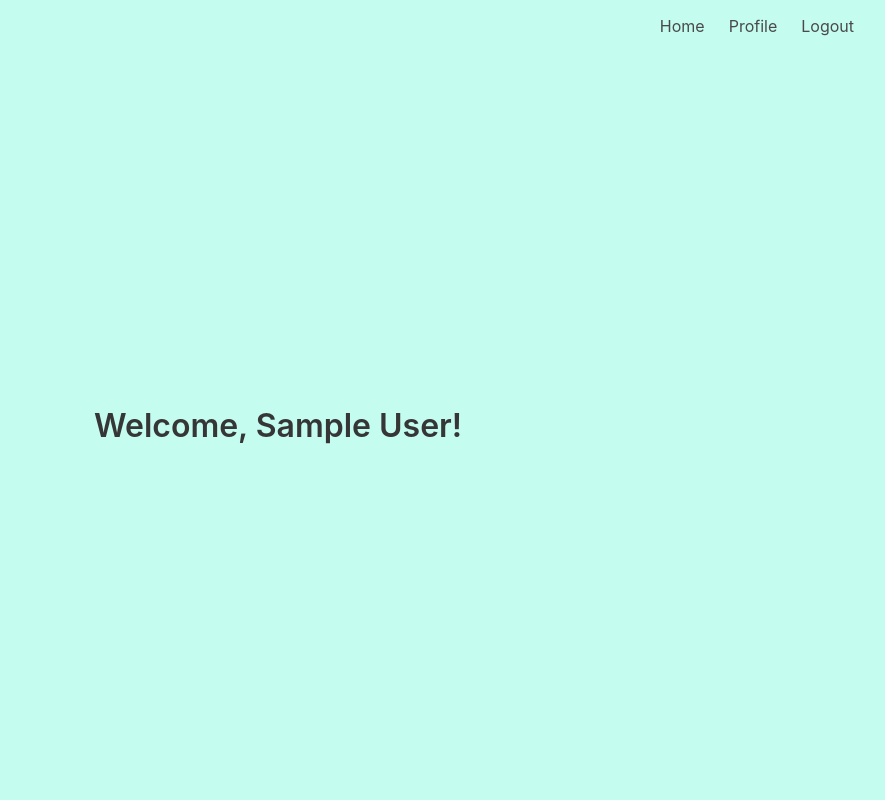
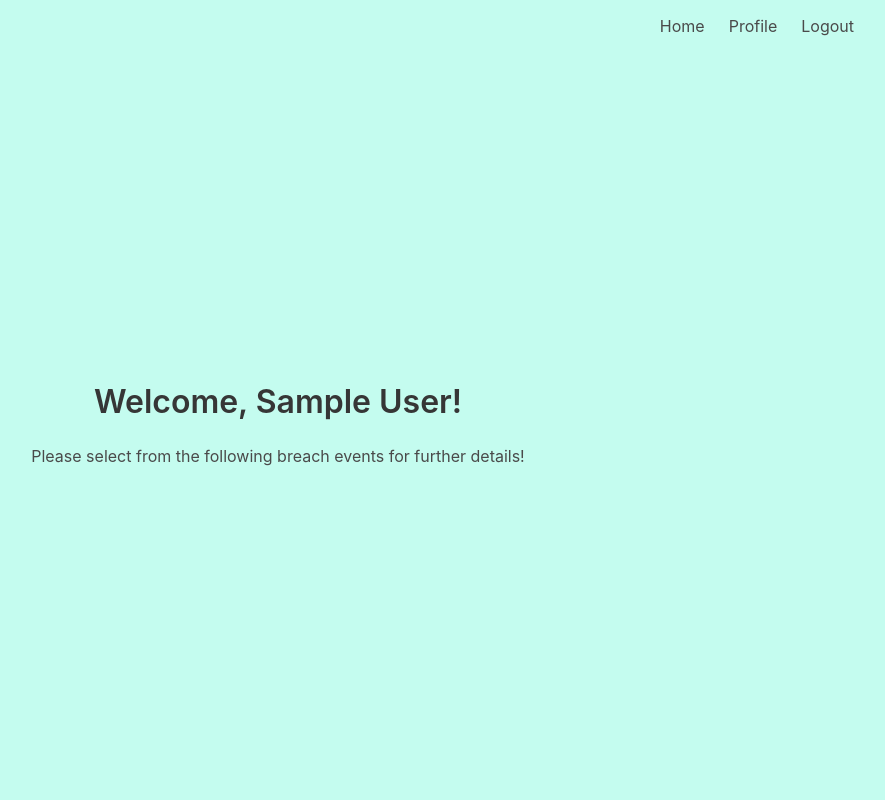
Before and after one commit to Faouzizi/Create_LoginPage, a Flask app: page /profile in a window 1280 px wide. Shown: the whole page, without its empty margins (362-1247 px from the left). Run offline with Flask 2, Linux system fonts and the light colour scheme; the visitor is signed in with stand-in values (Sample User, id 1); data comes from the database, SQL or seed files in the repository; both versions use the stored data as it was after the commit.

Commit message:
update index.html
update index

```diff
--- a/templates/profile.html
+++ b/templates/profile.html
@@ -4,4 +4,7 @@
 <h1 class="title">
     Welcome, {{name}}!
 </h1>
+<h2>
+    Please select from the following breach events for further details!
+</h2>
 {% endblock %}
```
Also changed, not shown: db.sqlite (added).
